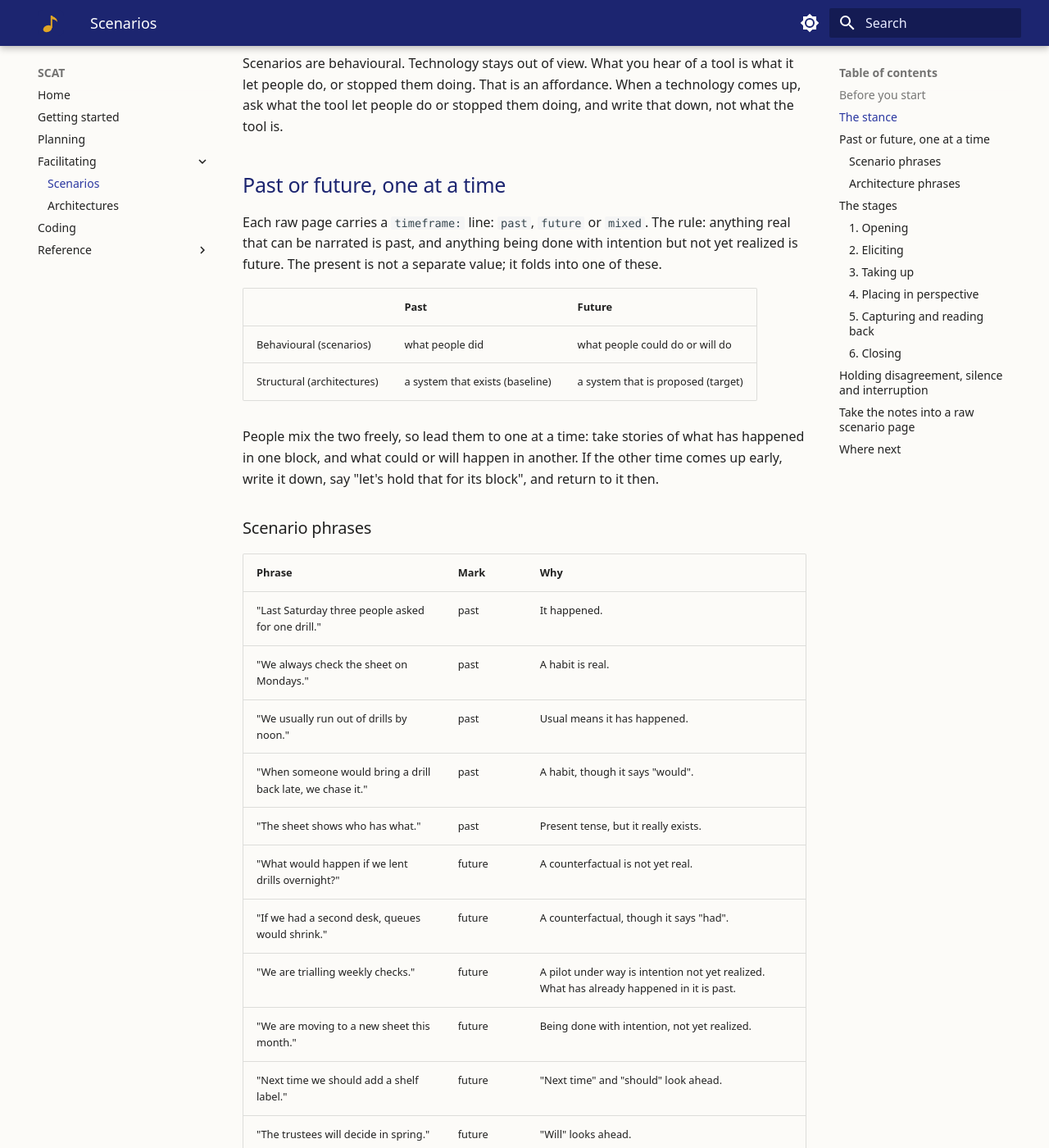
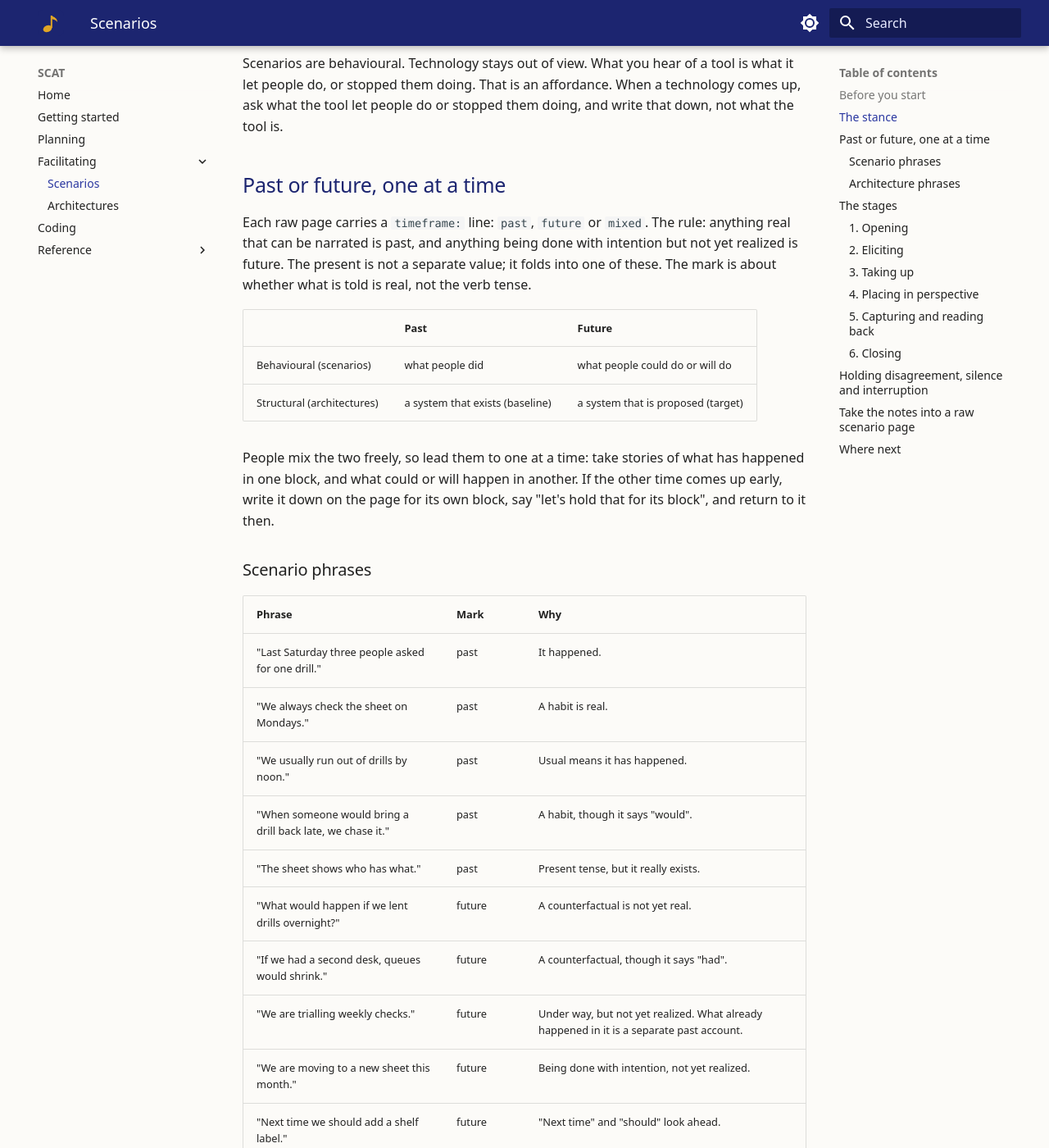
Before and after one commit to DynamicalSystemsGroup/scat-kg-tools, an MkDocs documentation site: the page built from docs/facilitate-scenarios.md, in a window 1280 px wide and 1400 px high, scrolled down 1246 px. Shown: the whole window at 82% size. Built offline with MkDocs 1.6.1 and Material for MkDocs 9.7.7, drawn with Linux system fonts in a browser that asks for light colours; some of the changed text lies outside the part shown.

Commit message:
WP10-U2: fix trial reason, mark wording, parking and mixed

```diff
--- a/docs/facilitate-scenarios.md
+++ b/docs/facilitate-scenarios.md
@@ -32,14 +32,14 @@ them doing. That is an affordance. When a technology comes up, ask what the tool
 
 ## Past or future, one at a time
 
-Each raw page carries a `timeframe:` line: `past`, `future` or `mixed`. The rule: anything real that can be narrated is past, and anything being done with intention but not yet realized is future. The present is not a separate value; it folds into one of these.
+Each raw page carries a `timeframe:` line: `past`, `future` or `mixed`. The rule: anything real that can be narrated is past, and anything being done with intention but not yet realized is future. The present is not a separate value; it folds into one of these. The mark is about whether what is told is real, not the verb tense.
 
 | | Past | Future |
 |---|---|---|
 | Behavioural (scenarios) | what people did | what people could do or will do |
 | Structural (architectures) | a system that exists (baseline) | a system that is proposed (target) |
 
-People mix the two freely, so lead them to one at a time: take stories of what has happened in one block, and what could or will happen in another. If the other time comes up early, write it down, say "let's hold that for its block", and return to it then.
+People mix the two freely, so lead them to one at a time: take stories of what has happened in one block, and what could or will happen in another. If the other time comes up early, write it down on the page for its own block, say "let's hold that for its block", and return to it then.
 
 ### Scenario phrases
 
@@ -52,7 +52,7 @@ People mix the two freely, so lead them to one at a time: take stories of what h
 | "The sheet shows who has what." | past | Present tense, but it really exists. |
 | "What would happen if we lent drills overnight?" | future | A counterfactual is not yet real. |
 | "If we had a second desk, queues would shrink." | future | A counterfactual, though it says "had". |
-| "We are trialling weekly checks." | future | A pilot under way is intention not yet realized. What has already happened in it is past. |
+| "We are trialling weekly checks." | future | Under way, but not yet realized. What already happened in it is a separate past account. |
 | "We are moving to a new sheet this month." | future | Being done with intention, not yet realized. |
 | "Next time we should add a shelf label." | future | "Next time" and "should" look ahead. |
 | "The trustees will decide in spring." | future | "Will" looks ahead. |
@@ -68,7 +68,7 @@ For an architecture, past is the baseline: what exists, as is. Future is the tar
 |---|---|---|
 | "The desk uses a paper sheet and a shelf label." | past | It exists: baseline. |
 | "The sheet records who has what." | past | Present tense, but it exists: baseline. |
-| "We tried a spreadsheet once and dropped it." | past | It existed, so it is real, though gone. |
+| "We tried a spreadsheet once and dropped it." | past | Past, but not part of today's baseline. |
 | "We want an app that texts borrowers." | future | Proposed: target. |
 | "The new app will replace the sheet." | future | Proposed: target. |
 | "We are building the app, but it is not live." | future | Under way, not yet real. |
@@ -77,7 +77,7 @@ For an architecture, past is the baseline: what exists, as is. Future is the tar
 
 The non-obvious ones are the present-tense line, the dropped spreadsheet, the app under way and the counterfactual.
 
-Use `mixed` for a scenario or an architecture when an account blurs the two and you cannot cleanly separate them, for example "it never worked, so we hope the new one will". It is the honest record, not a failure. Do not split a story to avoid it. `scat stub` leaves the `timeframe:` line for the author to fill in on the raw page.
+Use `mixed` for a scenario or an architecture when an account blurs the two and you cannot cleanly separate them, for example "it never worked, so we hope the new one will". It is the honest record, not a failure. Lead people to one time first; use `mixed` only when the account itself still blurs them. `scat stub` leaves the `timeframe:` line for the author to fill in on the raw page.
 
 ## The stages
 
```
